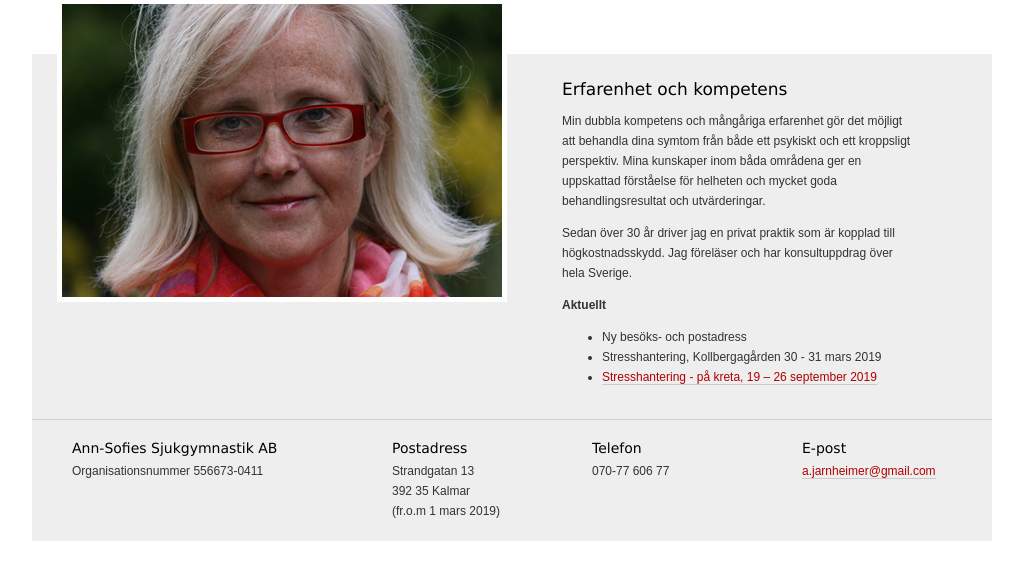
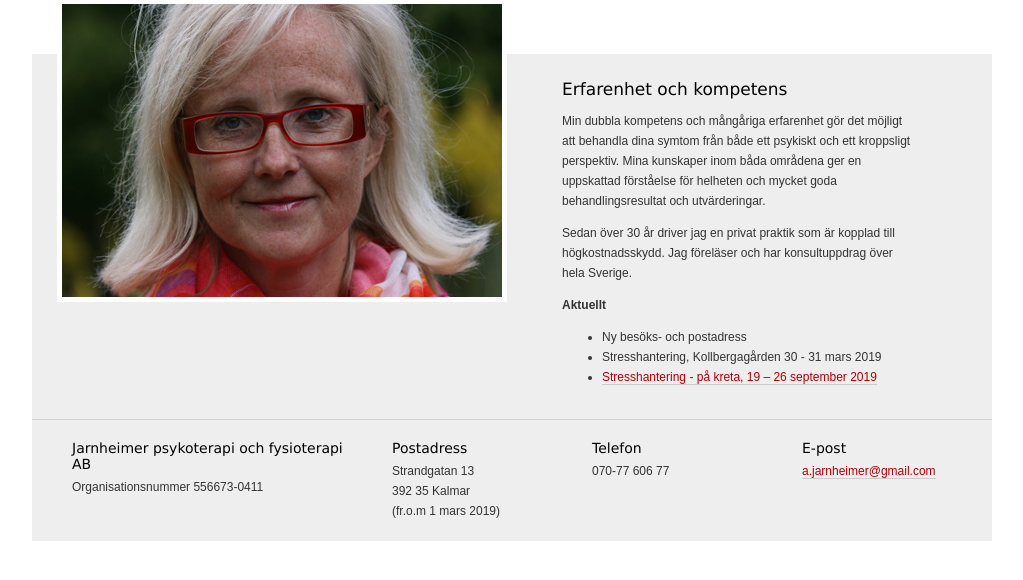
Before and after one commit to jarnheimer/ajarnheimer, a PHP site: page /index.php in a window 1280 px wide. Shown: the part 112-692 px from the top of the page, without its empty margins (128-1151 px from the left). Run offline with PHP 8.4, Linux system fonts and the light colour scheme.

Commit message:
New company name

```diff
--- a/down.php
+++ b/down.php
@@ -3,7 +3,7 @@
           <br class="clear">
           <div class="line"></div>
             <div class="columnFooterBase marginLeft">
-            <div class="head2">Ann-Sofies Sjukgymnastik AB</div>
+            <div class="head2">Jarnheimer psykoterapi och fysioterapi AB</div>
             <div class="text">Organisationsnummer  	 556673-0411</div>
           </div> <div class="columnFooter marginLeft">
             <div class="head2">Postadress</div>
```
